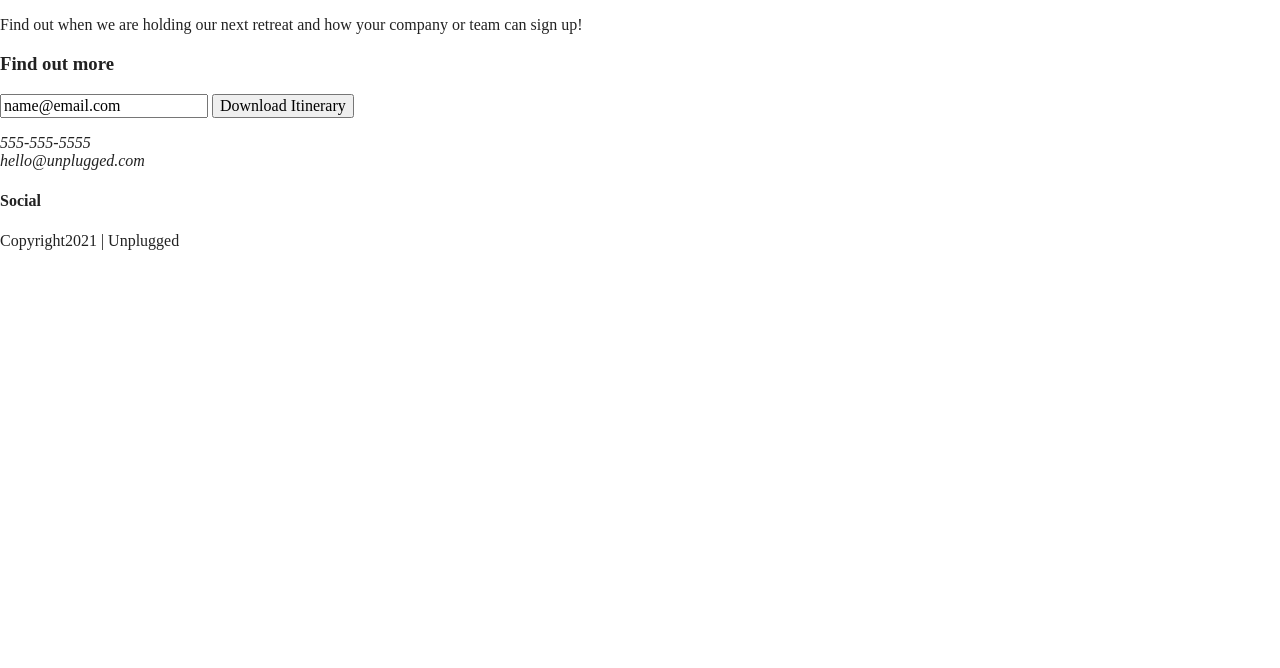
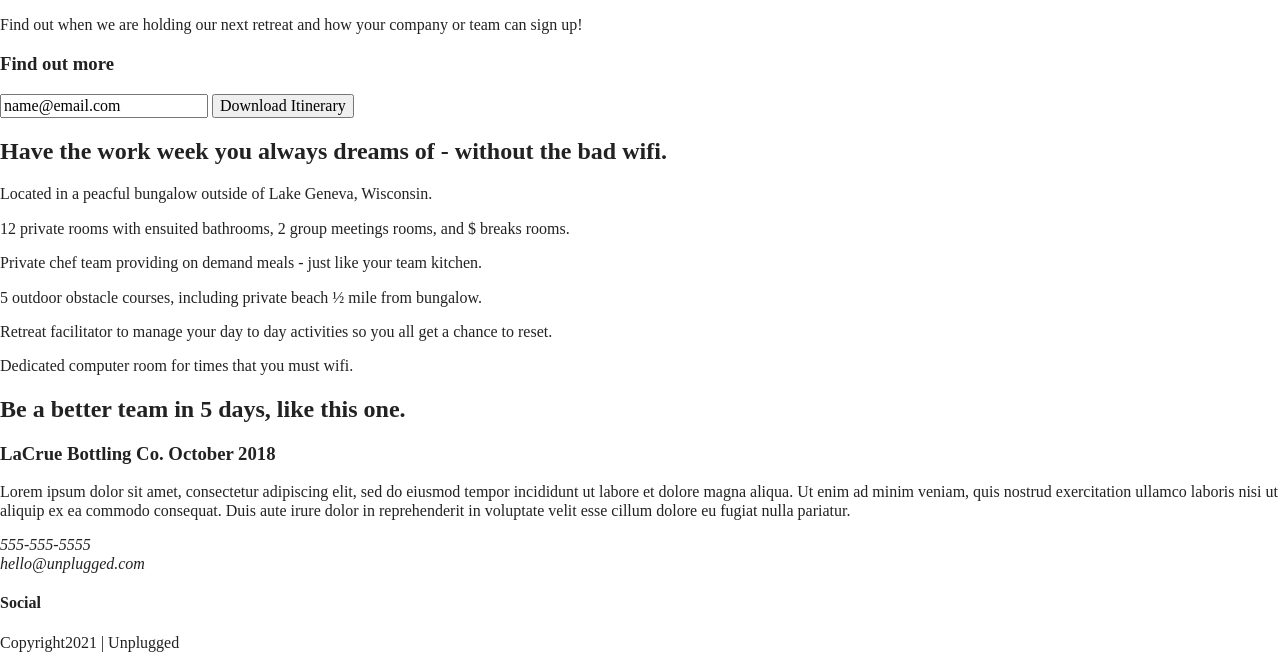
Before and after one commit to Q-L-E/unplugged, a website built with Parcel: page index.html in a window 1280 px wide. Shown: the part 176-844 px from the top of the page. Before the commit the page ends 800 px from the top, so only its background shows below. Built offline with nearby package versions, Linux system fonts and the light colour scheme.

Commit message:
Modified homepage index.html added class names and content

```diff
--- a/index.html
+++ b/index.html
@@ -65,6 +65,79 @@
      </div>
 </aside>
 
+<section class="feature">
+  <div class="content-wrapper">
+    <!--Add your Features content here-->
+    <h2>
+      Have the work week you always dreams of - without the bad wifi.
+    </h2>
+    <div class="features-items">
+      <article>
+        <p class="fontawsome-iocn">
+        </p>
+        <p class="features-items-descriptions">
+          Located in a peacful bungalow outside of Lake Geneva, Wisconsin.
+        </p>
+      </article>
+      <article>
+        <p class="fontawsome-iocn">
+        </p>
+        <p class="features-items-descriptions">
+          12 private rooms with ensuited bathrooms, 2 group
+          meetings rooms, and $ breaks rooms.
+        </p>
+      </article>
+      <article>
+        <p class="fontawsome-iocn">
+        </p>
+        <p class="features-items-descriptions">
+          Private chef team providing on demand meals -
+          just like your team kitchen.
+        </p>
+      </article>
+      <article>
+        <p class="fontawsome-iocn">
+        </p>
+        <p class="features-items-descriptions">
+          5 outdoor obstacle courses, including private
+          beach ½ mile from bungalow.
+        </p>
+      </article>
+      <article>
+        <p class="fontawsome-iocn">
+        </p>
+        <p class="features-items-descriptions">
+          Retreat facilitator to manage your day to day
+          activities so you all get a chance to reset.
+            </p>
+      </article>
+      <article>
+        <p class="fontawesome-icon">
+        </p>
+        <p class="features-item-description">
+          Dedicated computer room for times that you must wifi.
+        </p>
+      </article>
+    </div>
+  </div>
+</section>
+<section class="reviews">
+  <div class="content-wrapper">
+    <h2>Be a better team in 5 days, like this one.</h2>
+    <article>
+      <div>
+        <h3>LaCrue Bottling Co. October 2018</h3>
+        <p>
+          Lorem ipsum dolor sit amet, consectetur adipiscing elit, sed do eiusmod tempor incididunt ut labore et
+          dolore magna aliqua. Ut enim ad minim veniam, quis nostrud exercitation ullamco laboris nisi ut aliquip
+          ex ea commodo consequat. Duis aute irure dolor in reprehenderit in voluptate velit esse cillum dolore eu
+          fugiat nulla pariatur.
+        </p>
+      </div>
+    </article>
+  </div>
+</section>
+
  </main><!--main wrapper-->
  <footer>
    <div class="content-wrapper">
```
